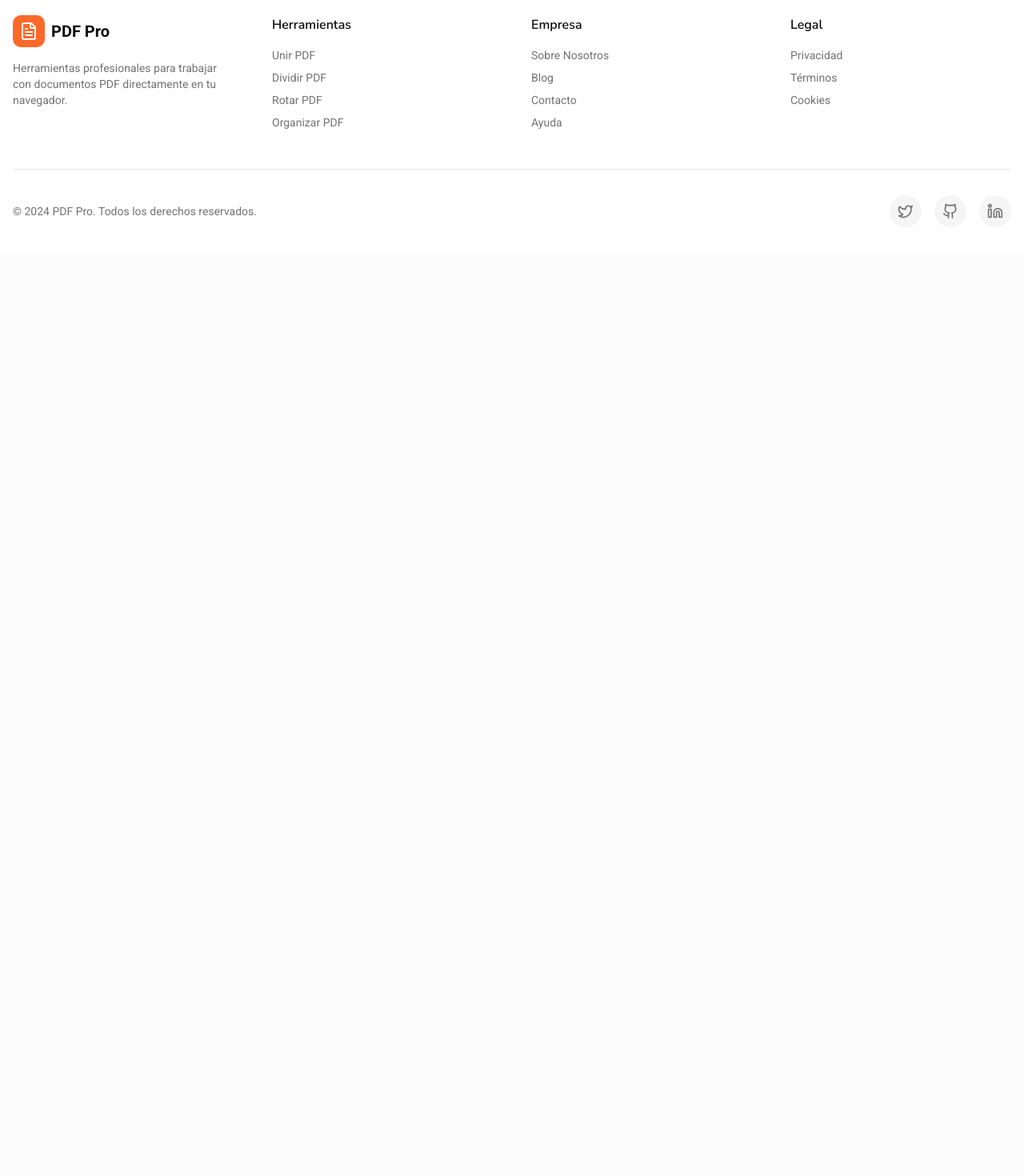
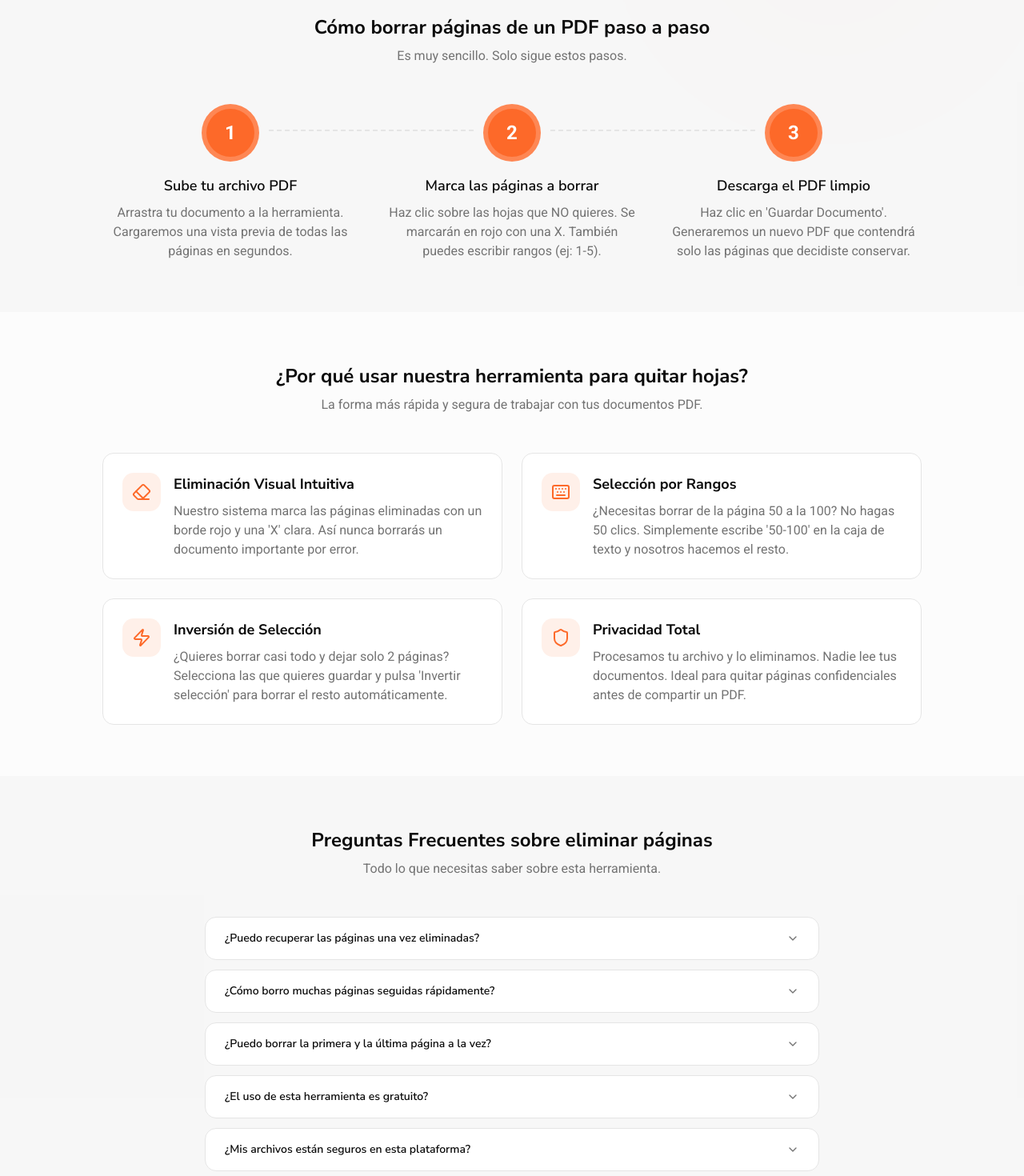
Before and after one commit to johanso/pdfsaas, a Next.js app: page /eliminar-paginas-pdf in a window 1280 px wide. Shown: the part 660-2130 px from the top of the page at 80% size. Before the commit the page ends 976 px from the top, so only its background shows below. Built offline with nearby package versions, Linux system fonts and the light colour scheme.

Commit message:
delete pages desing content

```diff
--- a/src/app/eliminar-paginas-pdf/client.tsx
+++ b/src/app/eliminar-paginas-pdf/client.tsx
@@ -120,7 +120,7 @@ export default function DeletePagesClient() {
       <PdfToolLayout
         toolId="delete-pages"
         title="Eliminar Páginas PDF"
-        description="Selecciona, reordena y elimina las páginas que no necesites de tu documento."
+        description="Selecciona visualmente las páginas que no sirven y descarga un documento limpio. Fácil, rápido y compatible con selección por rangos."
         hasFiles={!!file}
         onFilesSelected={handleFilesSelected}
         onReset={handleReset}
--- a/src/app/eliminar-paginas-pdf/page.tsx
+++ b/src/app/eliminar-paginas-pdf/page.tsx
@@ -1,11 +1,51 @@
 import type { Metadata } from "next";
+import { ToolPageLayout } from "@/components/tool-page-layout";
+import { deletePdfContent } from "@/content/tools/delete-pages";
 import DeletePagesClient from "./client";
 
+const { metadata: meta, jsonLd } = deletePdfContent;
+
 export const metadata: Metadata = {
-  title: "Eliminar páginas PDF - Editor online gratuito",
-  description: "Elimina páginas de sus archivos PDF de forma rápida y sencilla. Herramienta online gratuita para eliminar páginas PDF.",
+  title: meta.title,
+  description: meta.description,
+  keywords: meta.keywords,
+  alternates: {
+    canonical: meta.canonical,
+  },
+  openGraph: {
+    title: meta.title,
+    description: meta.description,
+    type: "website",
+    url: meta.canonical,
+    siteName: "PDF SaaS",
+    images: meta.ogImage ? [
+      {
+        url: meta.ogImage,
+        width: 1200,
+        height: 630,
+        alt: meta.title,
+      },
+    ] : undefined,
+  },
+  robots: {
+    index: true,
+    follow: true,
+  },
 };
 
-export default function DeletePagesPage() {
-  return <DeletePagesClient />;
+export default function ExtractPdfPage() {
+  return (
+    <>
+      {jsonLd && (
+        <script
+          type="application/ld+json"
+          dangerouslySetInnerHTML={{ __html: JSON.stringify(jsonLd) }}
+        />
+      )}
+
+      <ToolPageLayout data={deletePdfContent} categoryId="ORGANIZE">
+        <DeletePagesClient />
+      </ToolPageLayout>
+    </>
+  );
 }
--- a/src/components/tool-page-layout.tsx
+++ b/src/components/tool-page-layout.tsx
@@ -13,7 +13,9 @@ import { CheckCircle2,
   CheckSquare,
   FileOutput,
   MousePointerClick,
-  Smartphone } from "lucide-react";
+  Smartphone,
+  Eraser,
+  Keyboard } from "lucide-react";
 import { Accordion, AccordionContent, AccordionItem, AccordionTrigger } from "@/components/ui/accordion";
 import { TOOL_CATEGORIES } from "@/lib/tools-categories";
 import { TOOLS } from "@/lib/tools-data";
@@ -42,6 +44,8 @@ const iconMap: Record<string, React.ComponentType<{ className?: string }>> = {
   FileOutput,
   MousePointerClick,
   Smartphone,
+  Eraser,
+  Keyboard
 };
 
 export function ToolPageLayout({ data, children, categoryId = "ORGANIZE" }: ToolPageLayoutProps) {
--- /dev/null
+++ b/src/content/tools/delete-pages.ts
@@ -0,0 +1,164 @@
+import { ToolPageData } from "./types";
+
+export const deletePdfContent: ToolPageData = {
+  id: "delete-pages",
+
+  metadata: {
+    title: "Eliminar Páginas PDF - Borrar y Quitar Hojas Online Gratis",
+    description: "Elimina páginas no deseadas de tu PDF fácilmente. Selecciona visualmente las hojas a borrar o escribe el rango de páginas. Rápido, seguro y sin marcas de agua.",
+    keywords: [
+      "eliminar paginas pdf",
+      "borrar hojas pdf",
+      "quitar paginas pdf",
+      "remover hojas pdf",
+      "delete pdf pages",
+      "cortar pdf online",
+      "editor pdf eliminar hojas"
+    ],
+    canonical: "/eliminar-paginas-pdf",
+    ogImage: "/og-images/delete-pages.jpg",
+  },
+
+  titleSectionSteps: "Cómo borrar páginas de un PDF paso a paso",
+  titleSectionBenefits: "¿Por qué usar nuestra herramienta para quitar hojas?",
+  titleSectionFAQ: "Preguntas Frecuentes sobre eliminar páginas",
+
+  steps: [
+    {
+      number: "1",
+      title: "Sube tu archivo PDF",
+      description:
+        "Arrastra tu documento a la herramienta. Cargaremos una vista previa de todas las páginas en segundos.",
+    },
+    {
+      number: "2",
+      title: "Marca las páginas a borrar",
+      description:
+        "Haz clic sobre las hojas que NO quieres. Se marcarán en rojo con una X. También puedes escribir rangos (ej: 1-5).",
+    },
+    {
+      number: "3",
+      title: "Descarga el PDF limpio",
+      description:
+        "Haz clic en 'Guardar Documento'. Generaremos un nuevo PDF que contendrá solo las páginas que decidiste conservar.",
+    },
+  ],
+
+  benefits: [
+    {
+      icon: "Eraser",
+      title: "Eliminación Visual Intuitiva",
+      description:
+        "Nuestro sistema marca las páginas eliminadas con un borde rojo y una 'X' clara. Así nunca borrarás un documento importante por error.",
+    },
+    {
+      icon: "Keyboard",
+      title: "Selección por Rangos",
+      description:
+        "¿Necesitas borrar de la página 50 a la 100? No hagas 50 clics. Simplemente escribe '50-100' en la caja de texto y nosotros hacemos el resto.",
+    },
+    {
+      icon: "Zap",
+      title: "Inversión de Selección",
+      description:
+        "¿Quieres borrar casi todo y dejar solo 2 páginas? Selecciona las que quieres guardar y pulsa 'Invertir selección' para borrar el resto automáticamente.",
+    },
+    {
+      icon: "Shield",
+      title: "Privacidad Total",
+      description:
+        "Procesamos tu archivo y lo eliminamos. Nadie lee tus documentos. Ideal para quitar páginas confidenciales antes de compartir un PDF.",
+    },
+  ],
+
+  faqs: [
+    {
+      question: "¿Puedo recuperar las páginas una vez eliminadas?",
+      answer:
+        "El nuevo archivo que descargas ya no tiene esas páginas. Sin embargo, tu archivo original en tu computadora permanece intacto. Nuestra herramienta crea una copia modificada.",
+    },
+    {
+      question: "¿Cómo borro muchas páginas seguidas rápidamente?",
+      answer:
+        "Utiliza la opción de 'Selección por rango' en la barra lateral. Escribe el intervalo (ejemplo: 10-25) y todas esas páginas se marcarán para eliminar automáticamente.",
+    },
+    {
+      question: "¿Puedo borrar la primera y la última página a la vez?",
+      answer:
+        "Sí. Simplemente haz clic en la página 1 y en la última página de la cuadrícula, o escribe '1, [número final]' en el campo de rangos.",
+    },
+    {
+      question: "¿El uso de esta herramienta es gratuito?",
+      answer:
+        "Sí, todas nuestras herramientas son 100% gratuitas y de uso ilimitado. No necesitas registrarte ni proporcionar datos de pago para procesar tus documentos.",
+    },
+    {
+      question: "¿Mis archivos están seguros en esta plataforma?",
+      answer:
+        "La seguridad es nuestra máxima prioridad. Todos los archivos que subes se procesan de forma segura y se eliminan permanentemente de nuestros servidores mediante un proceso de limpieza automático.",
+    },
+    {
+      question: "¿Funciona en móviles, Mac o Windows?",
+      answer:
+        "Sí, nuestra plataforma es totalmente web y está diseñada para funcionar en cualquier dispositivo moderno con un navegador, ya sea un PC con Windows, un Mac, un móvil Android o un iPhone.",
+    },
+  ],
+
+  cta: {
+    title: "¿Listo para limpiar tu PDF?",
+    description: "Quita las páginas que sobran en segundos.",
+    buttonLabel: "Eliminar páginas ahora",
+  },
+
+  jsonLd: {
+    "@context": "https://schema.org",
+    "@graph": [
+      {
+        "@type": "SoftwareApplication",
+        name: "Eliminar Páginas PDF Online",
+        applicationCategory: "ProductivityApplication",
+        featureList: [
+          "Selección visual para borrar páginas (Red X)",
+          "Entrada de texto para eliminación por rangos",
+          "Vista previa de documentos",
+          "Herramienta de inversión de selección",
+          "Procesamiento seguro y privado"
+        ],
+        applicationSubCategory: "Document Editor",
+        fileFormat: "application/pdf",
+        operatingSystem: "Any",
+        offers: {
+          "@type": "Offer",
+          price: "0",
+          priceCurrency: "USD",
+        },
+        aggregateRating: {
+          "@type": "AggregateRating",
+          ratingValue: "4.7",
+          ratingCount: "640",
+        },
+      },
+      {
+        "@type": "HowTo",
+        name: "Cómo eliminar hojas de un PDF",
+        step: [
+          {
+            "@type": "HowToStep",
+            name: "Sube el PDF",
+            text: "Carga tu archivo para ver la cuadrícula de páginas.",
+          },
+          {
+            "@type": "HowToStep",
+            name: "Selecciona las hojas a borrar",
+            text: "Haz clic en las páginas no deseadas o escribe el rango numérico.",
+          },
+          {
+            "@type": "HowToStep",
+            name: "Descarga el archivo",
+            text: "Presiona guardar para descargar tu nuevo PDF sin las páginas seleccionadas.",
+          },
+        ],
+      },
+    ],
+  },
+};
```
